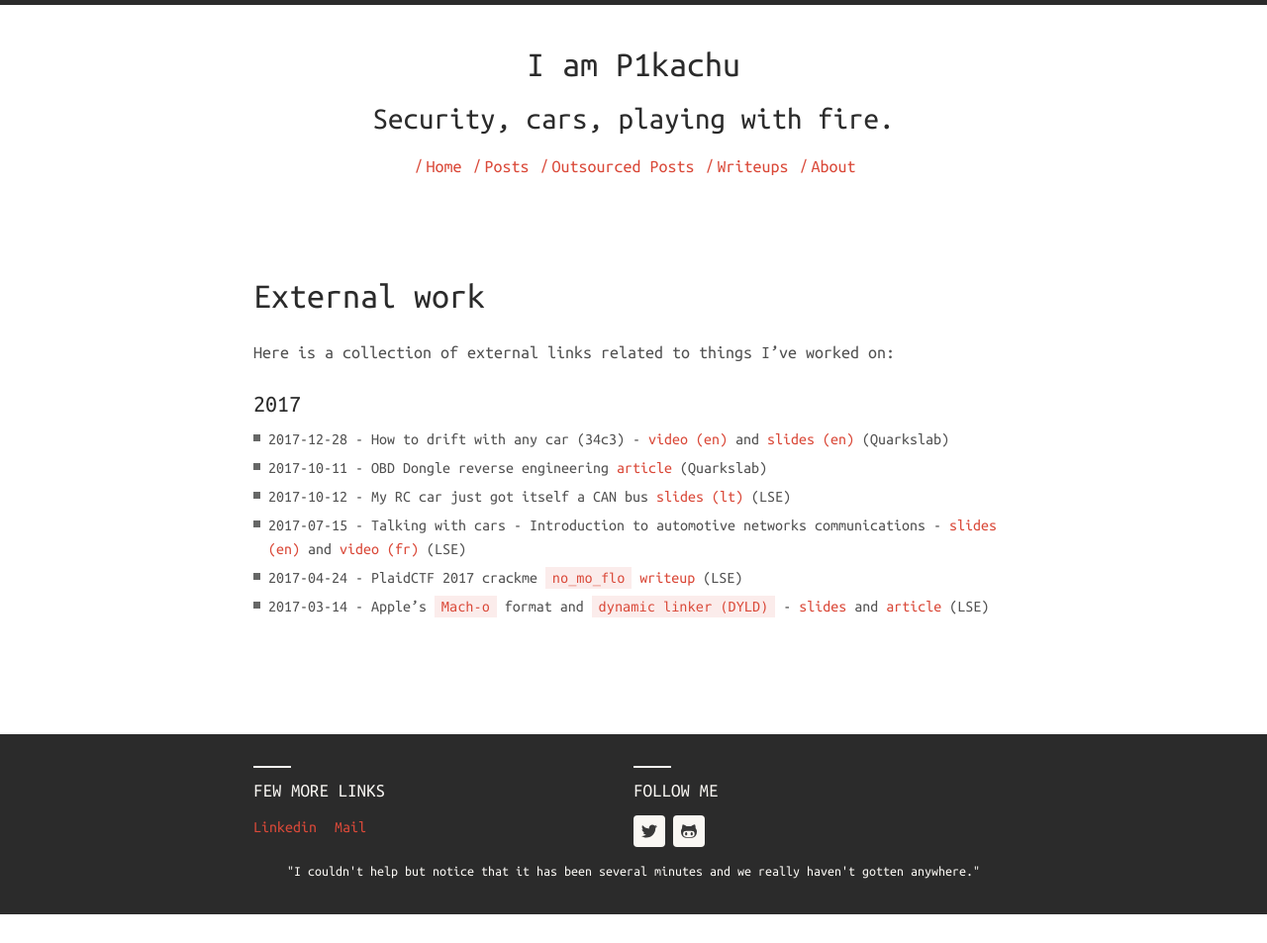
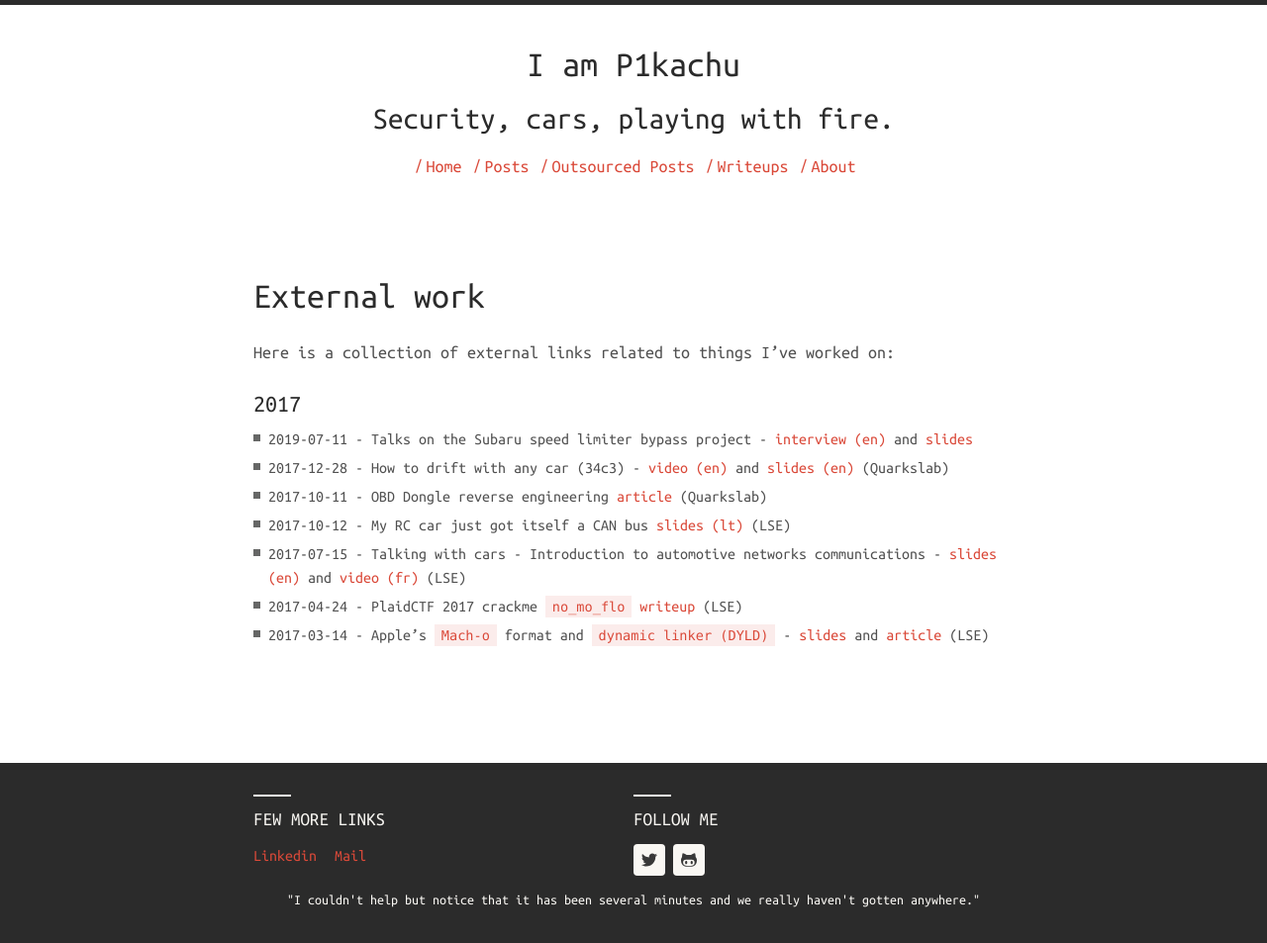
Before and after one commit to P1kachu/p1kachu.github.io, a Jekyll site: the page built from external.md, in a window 1280 px wide. Shown: the whole page at 99% size. Built offline with Jekyll 4.4.1, drawn with Linux system fonts in a browser that asks for light colours; nearby versions of some CDN libraries; before the commit the page ends 924 px from its top, so only the background shows below that.

Commit message:
Add BHEU slides
Signed-off-by: Stanislas Lejay <p1kachu@lse.epita.fr>

```diff
--- a/external.md
+++ b/external.md
@@ -7,6 +7,7 @@ permalink: /external/
 Here is a collection of external links related to things I've worked on:
 
 #### 2017
+* 2019-07-11 - Talks on the Subaru speed limiter bypass project - [interview (en)][bheu-interview] and [slides][bheu-slides]
 * 2017-12-28 - How to drift with any car (34c3) - [video (en)][34c3-video] and [slides (en)][34c3-slides] (Quarkslab)
 * 2017-10-11 - OBD Dongle reverse engineering [article][obd-qb] (Quarkslab)
 * 2017-10-12 - My RC car just got itself a CAN bus [slides (lt)][rc-car-slides] (LSE)
@@ -23,5 +24,6 @@ Here is a collection of external links related to things I've worked on:
 [obd-qb]: https://blog.quarkslab.com/reverse-engineering-of-the-nitro-obd2.html
 [34c3-video]: https://www.youtube.com/watch?v=KU7gl1n1tIs
 [34c3-slides]: https://github.com/P1kachu/34c3-how-to-drift-with-any-car
-
+[bheu-interview]: https://www.blackhat.com/latestintel/11072019-black-hat-europe-q-and-a-hacking-a-90s-sports-car.html
+[bheu-slides]: https://www.blackhat.com/eu-19/briefings/schedule/index.html#unleashing-the-power-of-my--years-old-car-17570
 [rc-car-slides]: https://p1kachu.github.io/lse/lt-rc-car/
```
